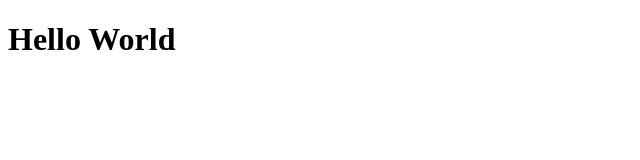
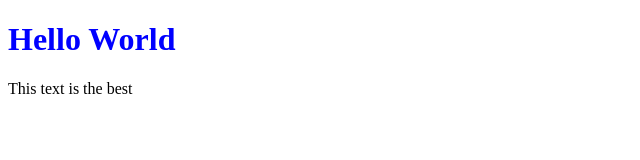
Before and after one commit to jeannehaletskaya/New_Project1, a plain HTML site: page index.html in a window 1280 px wide. Shown: the whole page, without its empty margins (0-640 px from the left). Drawn offline with Linux system fonts and the light colour scheme.

Commit message:
add file style.css

```diff
--- a/index.html
+++ b/index.html
@@ -5,9 +5,10 @@
      <meta http-equiv="X-UA-Compatible" content="IE-Edge"/>
      <meta name="viewport" content="width=device-width, initial-scale=1.0">
      <title>Document</title>
-
+     <link rel="stylesheet" href="./style.css"
 </head>
 <body>
     <h1>Hello World</h1>
+    <p>This text is the best</p>
 </body>
 </html>
--- /dev/null
+++ b/style.css
@@ -0,0 +1,3 @@
+h1 {
+    color: blue;
+}
```
